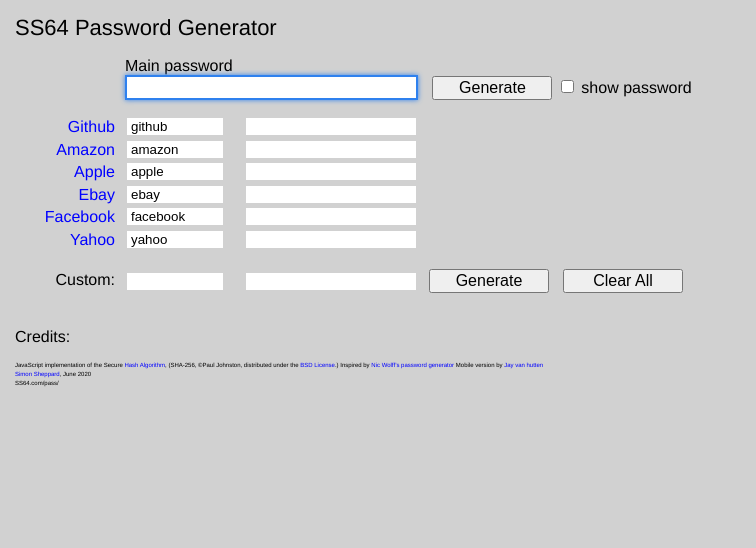
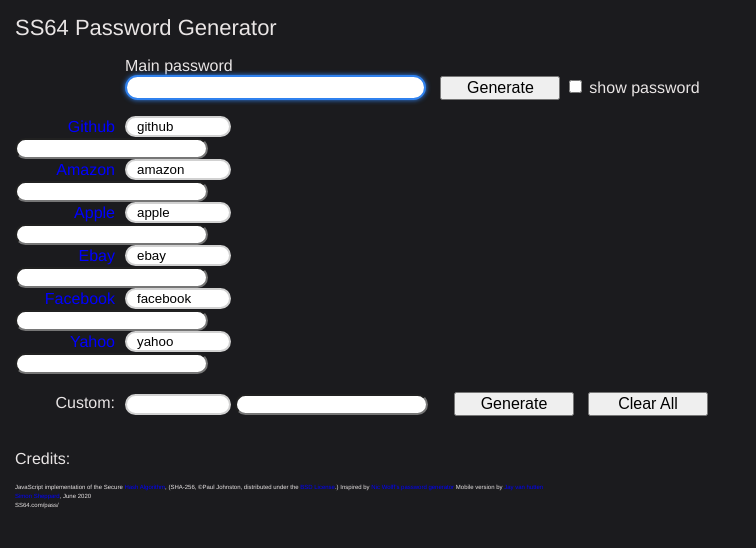
Before and after one commit to RHG101997/rhg101997.github.io, a Jekyll site: the page projects/passGen.html, which Jekyll copies as it is, in a window 1280 px wide. Shown: the top 548 px of the page, without its empty margins (0-756 px from the left). Built offline with Jekyll 4.4.1, drawn with Linux system fonts in a browser that asks for light colours.

Commit message:
Paswword Manger

```diff
--- a/_layouts/passgen.html
+++ b/_layouts/passgen.html
@@ -5,4 +5,9 @@
 
 <!-- Header needed to keep format -->
 
+<div>
+    <style> iframe{ border: none; } </style>
+    <iframe src="https://www.richardhg.com/projects/passGen.html" width="600" height="600"></iframe>
+</div>>
+
 Follow this <a href="/projects/passGen.html">Password Gen</a>
--- a/projects/passGen.html
+++ b/projects/passGen.html
@@ -7,7 +7,7 @@
 <style>
 p, h1, li, label, .masterbox {font-family: Helvetica, Arial, Verdana, Geneva, sans-serif; font-weight: normal; font-size: 100%;}
 h1{clear: both; font-size: 1.375em;}
-body{font-weight: normal; color: #000; background-color: #D1D1D1; margin: 15px;}
+body{font-weight: normal; color: rgb(233, 229, 229); background-color: #1b1b1e; margin: 15px;}
 form{left: 40px;margin: 0;}
 label{width: 100px;
  float: left;
@@ -17,10 +17,12 @@
  display: block;}
 li{margin: 15px 0;}
 #mp {margin-left: 110px;}
-.masterbox {width: 285px; font-family: Verdana, Geneva, Helvetica, Sans-Serif; }
+.masterbox {width: 285px; font-family: Verdana, Geneva, Helvetica, Sans-Serif; border-radius: 20px; padding-left: 10px;}
 .websites {width: 405px; }
 .callout {width: 700px; }
-.sitebox {width: 90px; margin-bottom: 0.5px; padding-left: 4px;}
+.sitebox {width: 90px; margin-bottom: 0.5px; border-radius: 20px; padding-left: 10px;}
+.siteboxpass { margin-bottom: 0.5px; border-radius: 20px; padding-left: 10px;}
+.custom{ border-style: none; }
 .pass, .spell{
 position: relative; left: 15px; width: 166px; margin-bottom: 1.5px;
 font-family: Menlo, "Bitstream Vera Sans", "Courier New", courier, monospace;
@@ -51,6 +53,55 @@
 
 .credits{
   font-size: 20%;
+}
+
+<!-- HTML !-->
+<button class="button-30" role="button">Button 30</button>
+
+/* CSS */
+.genbtn {
+  align-items: center;
+  appearance: none;
+  background-color: #FCFCFD;
+  border-radius: 4px;
+  border-width: 0;
+  box-shadow: rgba(45, 35, 66, 0.4) 0 2px 4px,rgba(45, 35, 66, 0.3) 0 7px 13px -3px,#D6D6E7 0 -3px 0 inset;
+  box-sizing: border-box;
+  color: #36395A;
+  cursor: pointer;
+  display: inline-flex;
+  font-family: "JetBrains Mono",monospace;
+  height: 48px;
+  justify-content: center;
+  line-height: 1;
+  list-style: none;
+  overflow: hidden;
+  padding-left: 16px;
+  padding-right: 16px;
+  position: relative;
+  text-align: left;
+  text-decoration: none;
+  transition: box-shadow .15s,transform .15s;
+  user-select: none;
+  -webkit-user-select: none;
+  touch-action: manipulation;
+  white-space: nowrap;
+  will-change: box-shadow,transform;
+  font-size: 18px;
+}
+
+.genbtn:focus {
+  box-shadow: #D6D6E7 0 0 0 1.5px inset, rgba(45, 35, 66, 0.4) 0 2px 4px, rgba(45, 35, 66, 0.3) 0 7px 13px -3px, #D6D6E7 0 -3px 0 inset;
+}
+
+.genbtn:hover {
+  box-shadow: rgba(45, 35, 66, 0.4) 0 4px 8px, rgba(45, 35, 66, 0.3) 0 7px 13px -3px, #D6D6E7 0 -3px 0 inset;
+  transform: translateY(-2px);
+}
+
+.genbtn:active {
+  box-shadow: #D6D6E7 0 3px 7px inset;
+  transform: translateY(2px);
 }
 
 </style>
@@ -353,22 +404,24 @@
   for (var i = 0; i < sites.length; i++) {
     document.write("<label><a href=\"" + sites[i].url + "\">" + sites[i].displayName + "</a></label>");
     document.writeln(" <input name=\"site\" class=\"sitebox\" value=\"" + sites[i].seed + "\" readonly=\"\">");
-    document.writeln("<input name=\"password\" id=\"" + sites[i].seed + "\" class=\"pass\" readonly=\"\" onclick=\"highlight(this);\" tabindex=\"6\" value=\"\"><br>");
+    document.writeln("<input name=\"password\" id=\"" + sites[i].seed + "\" class=\"siteboxpass\" readonly=\"\" onclick=\"highlight(this);\" tabindex=\"6\" value=\"\"><br>");
   }
 </script>
 
-
-</form><br>
+<div class="custom">
+  </form ><br>
   <!--custom-->
   <form method="post" name="ot" class="callout" id="ot" autocapitalize="none" onsubmit="setvals();otpassword.value = b64_sha256(customRoot.value+&#39;:&#39;+ CustomSite.value).substr(0,20); if(customRoot.value.length==0 || customRoot.value==null){otpassword.value = &#39;&#39;}; document.ot.otpassword.focus(); document.ot.otpassword.select(); return false;">
   <input name="passwd" id="customRoot" type="hidden" value="">
   <label>Custom: </label>
   <input name="CustomSite" id="custid" class="sitebox" autocapitalize="none" onkeyup="otpassword.value = &#39;&#39;;" tabindex="3">
-<input name="otpassword" id="otpass" class="pass" readonly onclick="highlight(this);" tabindex="5">
+  <input name="otpassword" id="otpass" class="siteboxpass" readonly onclick="highlight(this);" tabindex="5">
   &nbsp;&nbsp;
   <input type="submit" class="genbtn" value="Generate" tabindex="4">
   <input type="button" class="genbtn" value="Clear All" onclick="window.location.href=window.location.href">
   </form><br>
+</div>
+
 
 
 
```
Lines whose indentation alone changed are shown as unchanged.
